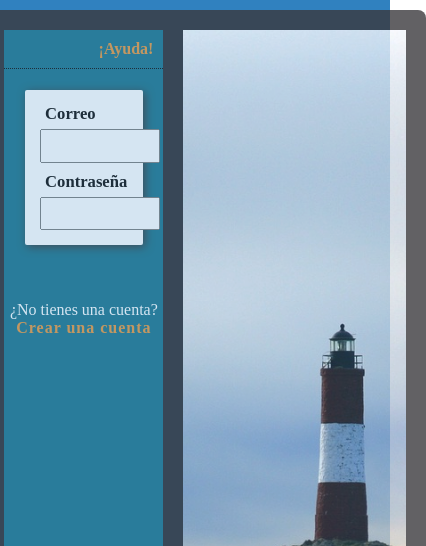
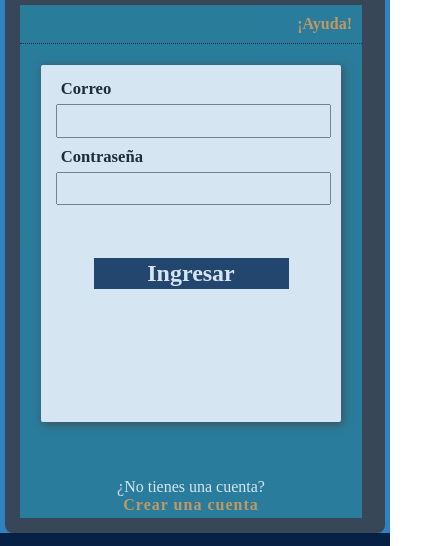
Before and after one commit to loveragabriel/austro_logistica, a plain HTML site: page pages/logIn.html in a window 390 px wide. Shown: the part 162-708 px from the top of the page, 426 px wide, since content can reach past the window. Drawn offline with Linux system fonts and the light colour scheme; a web font is replaced by a local one.

Commit message:
logIn page done

```diff
--- a/css/style.css
+++ b/css/style.css
@@ -557,6 +557,7 @@ label {
     /* Position the tooltip */
   position: absolute;
   z-index: 1;
+  right: 1em;
 }
 .tooltip:hover .tooltiptext {
     visibility: visible;
@@ -575,8 +576,9 @@ label {
     width: 95%;
 }
 .form-log-in input{
-    width: 100%;
+    width: 90%;
 }
+
 
 #log-in-form{
     font-size: 1.3em;
@@ -814,6 +816,34 @@ main {
         padding: 10px;
         color: white;
     }
+
+    .sign-in {
+        width: 50%;
+        margin-top: 2em
+    }
+
+    /* LogIn */
+    .log-in-section{
+        display: block;
+        justify-content: center;
+
+    }
+
+    .form-log-in{
+        margin: 20px;
+    }
+
+    #log-in-form{
+        height: 40vh;
+    }
+
+    .px950{
+        display: none;
+    }
+
+    .mb-3{
+        display: inline;
+    }
 }
 
 @media (max-width: 760px) {
@@ -931,7 +961,16 @@ main {
         padding: 0.9em;
         width: 60vw;
     }
+
+    .sign-in {
+        width: 60%;
+    }
+
+    .log-in-section{
+        display: block;
+    }
 }
+
 
 @media (max-width: 560px) {
     nav {
@@ -955,6 +994,10 @@ main {
     form input{
         padding: 0.9em;
         width: 75vw;
+    }
+
+    .log-in-main{
+      width: auto;
     }
 }
 
@@ -1064,11 +1107,25 @@ main {
         display: none;
     }
 
-    .form-section{
-
-    }
+    .sign-in{
+    display: flex;
+    width: 50vw;
+   justify-content: center;
 }
 
+.log-in-section {
+    margin: 5px 5px 0px 5px;
+    padding: 10px;
+}
+
+.form-log-in{
+    margin: 5px ;
+}
+
+#form-log-in{
+    margin:0em;
+}
+}
 @media (max-height: 280px){
 
     .card{
@@ -1088,6 +1145,11 @@ main {
     .card-body{
         height: 70%;
     }
+
+    #log-in-form{
+        height: 60vh;
+    }
+
 }
 
 @media (max-height: 600px){
--- a/pages/logIn.html
+++ b/pages/logIn.html
@@ -36,10 +36,12 @@
         <li><a href="./services.html"> Servicios </a></li>
         <li><a href="./contact.html"> Contacto </a></li>
         <li><a href="./terms.html"> Términos </a></li>
+        <li><a href="./signIn.html"> Registrarse </a></li>
+
       </ul>
     </div>
   </header>
-<div id="sidebar">
+  <!-- <div id="sidebar">
   <i class="fa-solid fa-x" id="closeMenu"></i>
   <ul>
       <li><a href="./about.html"> Austro </a></li>
@@ -47,9 +49,9 @@
       <li><a href="./contact.html"> Contacto </a></li>
       <li><a href="./terms.html"> Términos </a></li>
   </ul>
-</div>
+</div> -->
   <main class="log-in-main">
-    <h2 class="title-logIn">Cambiar este Text</h2>
+    <h2 class="title-logIn">Accesso a Austro</h2>
     <section class="log-in-section">
       <div class="form-log-in">
         <p class="help-p tooltip">¡Ayuda!
@@ -66,18 +68,18 @@
           </div>
           <div class="btn-sign-in">
             <button type="submit" class="sign-in btn">Ingresar</button>
-        <!-- <a href="./signIn.html" class="">Registrarse</a> -->
           </div>
 
         </form>
         <div class="form-link">
           <p>¿No tienes una cuenta?</p>
-    <a href="./signIn.html"><p>Crear una cuenta</p></a>
-
+          <a href="./signIn.html">
+            <p>Crear una cuenta</p>
+          </a>
         </div>
 
       </div>
-    <img src="../assets/img/ushuaia_about.jpg" alt="" class="log-in-img">
+      <img src="../assets/img/ushuaia_about.jpg" alt="" class="log-in-img px950">
     </section>
   </main>
 
```
Also changed, not shown: index.html (+1 -0 lines), pages/about.html (+2 -0 lines), pages/contact.html (+2 -1 lines), pages/services.html (+1 -0 lines). Lines whose indentation alone changed are shown as unchanged.
